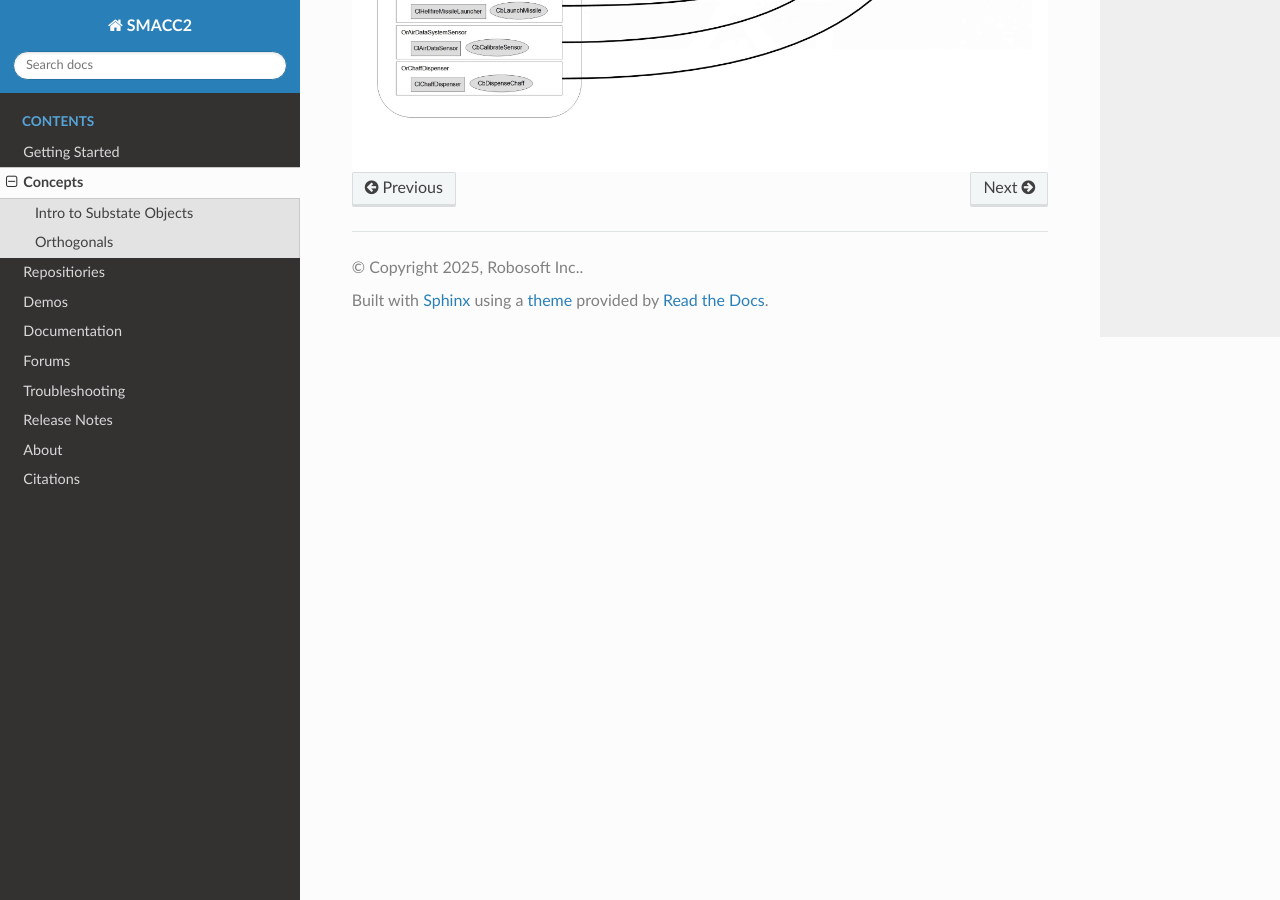
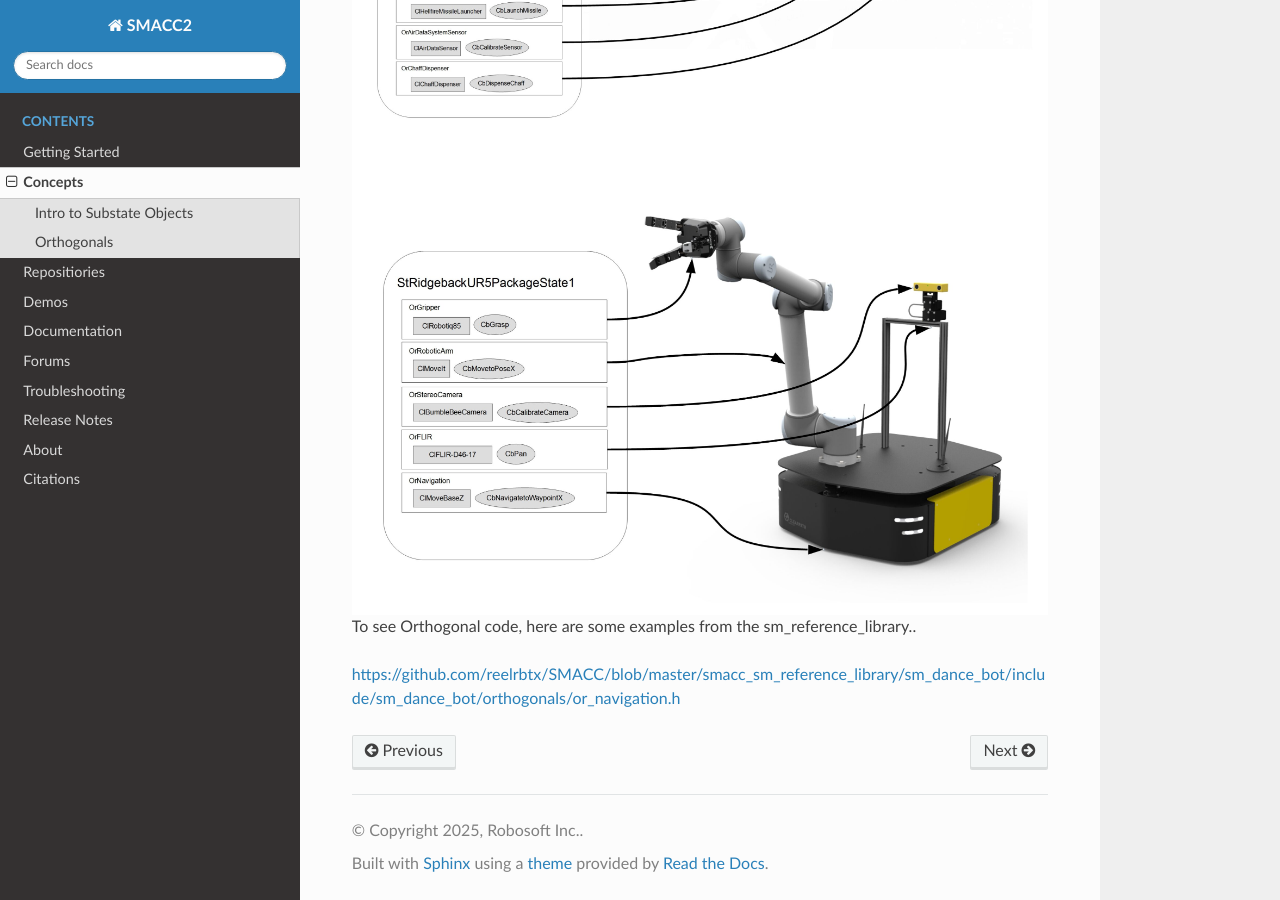
Before and after one commit to robosoft-ai/smacc2_docs, a Sphinx documentation site: the page built from docs/source/concepts.rst, in a window 1280 px wide and 900 px high, scrolled down 3343 px. Built offline with Sphinx 7.4.7 and the Read the Docs theme 3.1.0, drawn with Linux system fonts in a browser that asks for light colours.

Commit message:
Update concepts.rst

```diff
--- a/docs/source/concepts.rst
+++ b/docs/source/concepts.rst
@@ -94,3 +94,11 @@ Let’s look at the examples below, and remember from the naming convention page
 .. image:: images/State-Event-API-Apache-LO1-scaled.jpg
     :width: 700px
     :align: center
+
+.. image:: images/State-Event-API-ClearpathRobotics-Ridgeback-UR5-Package-LO1-scaled.jpg
+    :width: 700px
+    :align: center
+
+To see Orthogonal code, here are some examples from the sm_reference_library..
+
+https://github.com/reelrbtx/SMACC/blob/master/smacc_sm_reference_library/sm_dance_bot/include/sm_dance_bot/orthogonals/or_navigation.h
```
